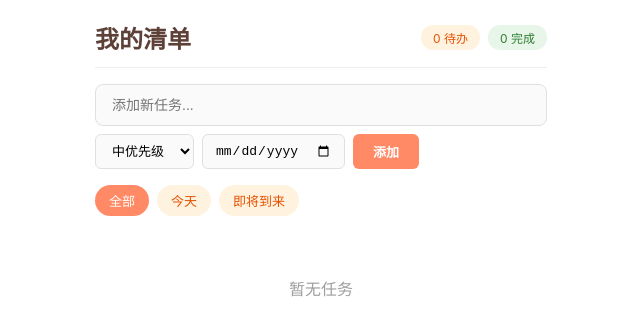
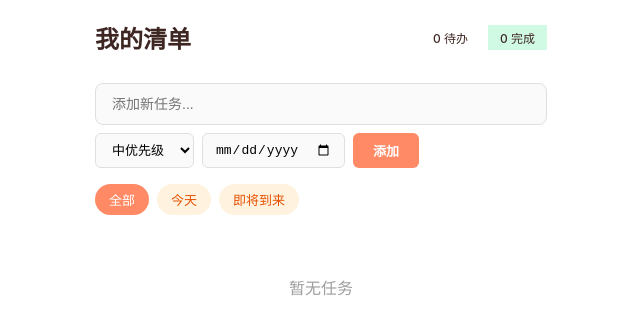
Before and after one commit to ywh0606/TODO, a Vue app: page / in a window 1280 px wide. Shown: the top 334 px of the page, without its empty margins (319-959 px from the left). Built offline with nearby package versions, Linux system fonts and the light colour scheme.

Commit message:
feat: update App.vue styles to minimalist theme

```diff
--- a/src/App.vue
+++ b/src/App.vue
@@ -44,12 +44,12 @@ onMounted(() => {
   align-items: center;
   margin-bottom: 16px;
   padding-bottom: 12px;
-  border-bottom: 1px solid #EEEEEE;
+  border-bottom: 1px solid var(--color-border);
 }
 
 .app-header h1 {
   font-size: 24px;
-  color: #5D4037;
+  color: var(--color-text);
   font-weight: 600;
 }
 
@@ -60,17 +60,18 @@ onMounted(() => {
 
 .stat {
   padding: 4px 12px;
-  border-radius: 12px;
+  border-radius: var(--radius-lg);
   font-size: 12px;
+  font-weight: 500;
 }
 
 .stat.pending {
-  background: #FFF3E0;
-  color: #E65100;
+  background: var(--color-primary-light);
+  color: var(--color-primary);
 }
 
 .stat.completed {
-  background: #E8F5E9;
-  color: #2E7D32;
+  background: #D1FAE5;
+  color: var(--color-success);
 }
 </style>
```
